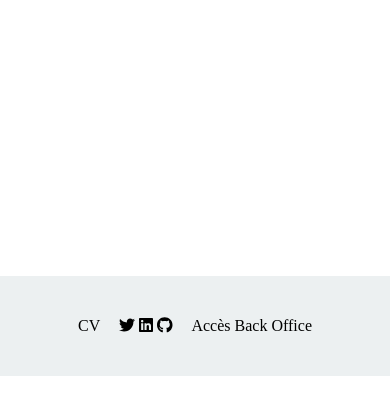
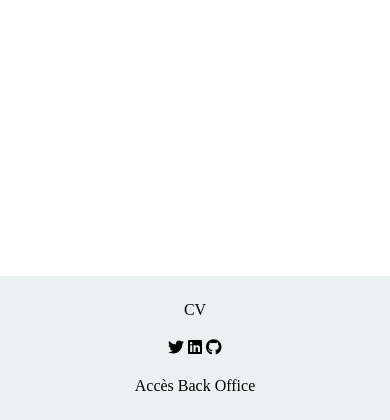
Before and after one commit to ClementGrenierDesrousseaux/ClementGrenierDesrousseaux_P5_06052022, a PHP site: page /ClementGrenierDesrousseaux_P5_06052022/?url=1 in a window 390 px wide. Shown: the part 766-1186 px from the top of the page. Before the commit the page ends 1142 px from the top, so only its background shows below. Run offline with PHP 8.4, Linux system fonts and the light colour scheme; some libraries are stand-ins or nearby versions; some web fonts are replaced.

Commit message:
Responsive -> footer

```diff
--- a/public/css/style.css
+++ b/public/css/style.css
@@ -769,4 +769,20 @@ tr {
         font-size: 0.7em;
     }
 
+    footer {
+        height: auto;
+    }
+
+    .footer-content {
+        width: 100%;
+        flex-direction: column;
+        padding-top: 15px;
+        padding-bottom: 15px;
+    }
+
+    .footer-content div {
+        margin-top: 10px;
+        margin-bottom: 10px;
+    }
+
 }
```
